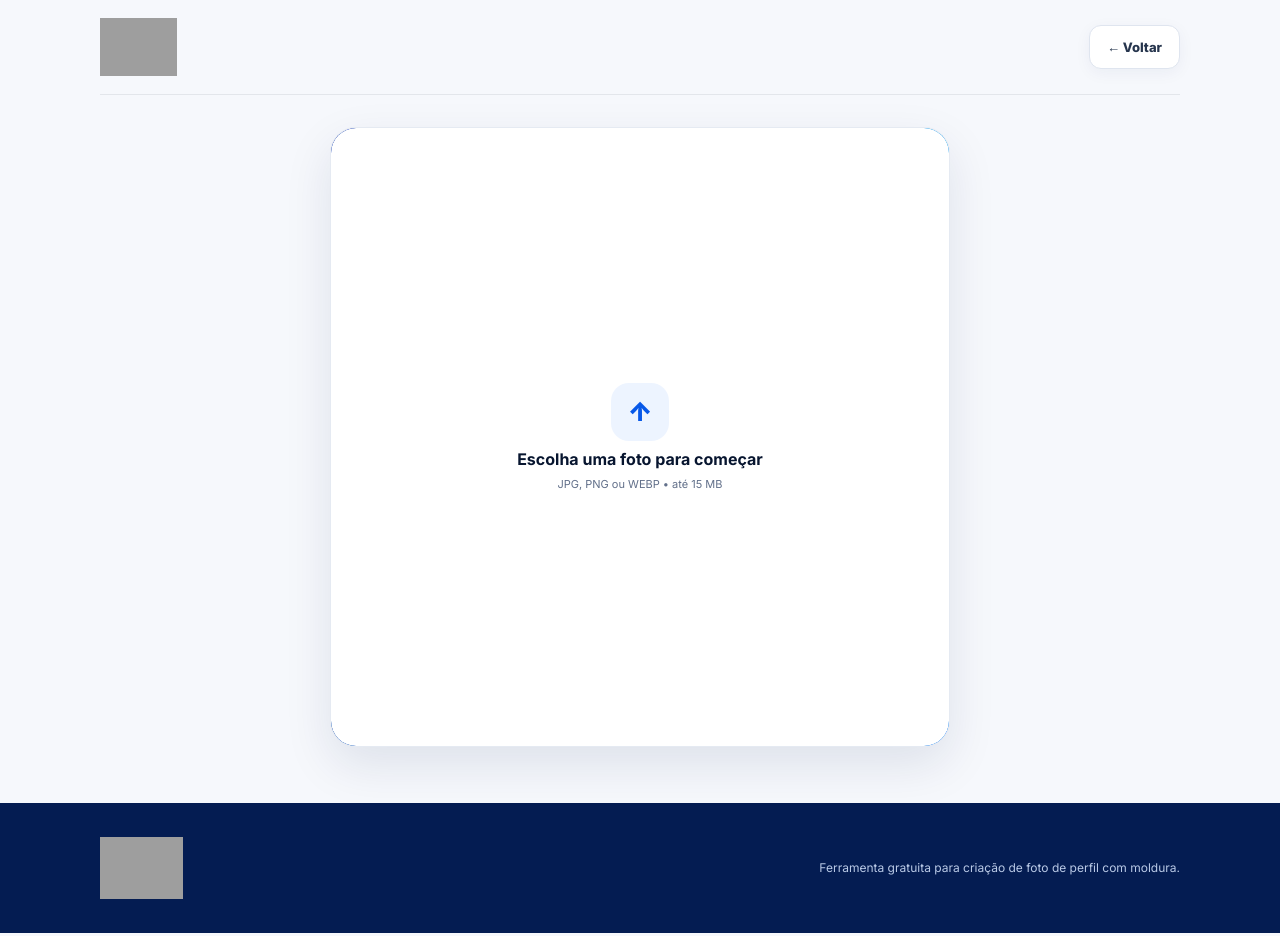
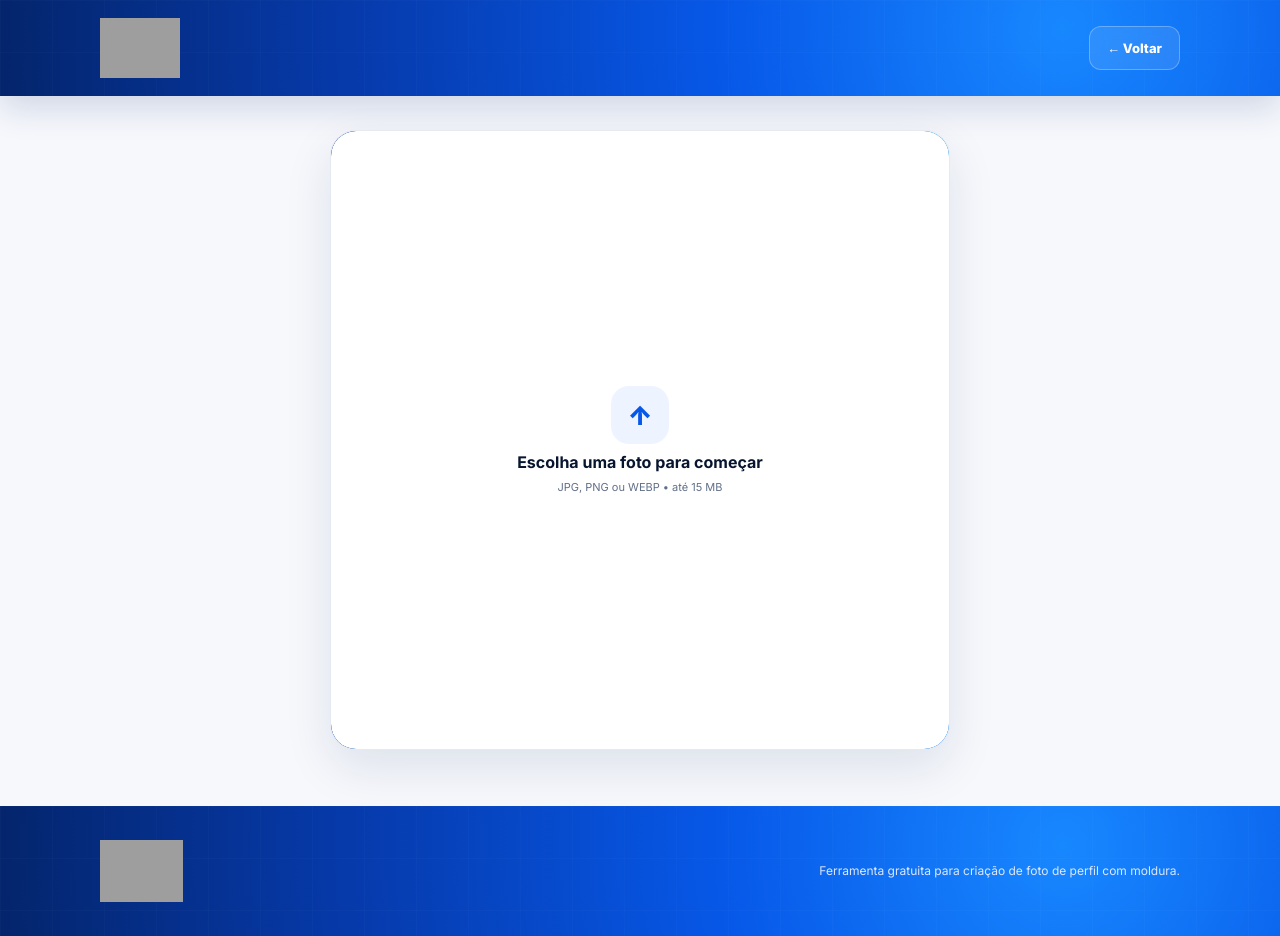
Before and after one commit to Hunter954/FiltroDeoclecio, a Flask app: page /f/deoclecio-44222/editor in a window 1280 px wide. Run offline with Flask 3, Linux system fonts and the light colour scheme; data comes from the database, SQL or seed files in the repository; some libraries are stand-ins or nearby versions; grey boxes are pictures that could not be loaded.

Commit message:
Add files via upload

```diff
--- a/app/static/css/site.css
+++ b/app/static/css/site.css
@@ -48,3 +48,47 @@
   .editor-canvas-area .editor-stage{border-radius:20px}
   .editor-stage .stage-hint{border-radius:19px}
 }
+
+
+/* Campaign gradient continuity: editor header and public footers */
+footer,
+.editor-header-band{
+  position:relative;
+  background:radial-gradient(circle at 83% 30%,#1888ff 0,#0758e8 32%,#0639a9 68%,#04256c 100%);
+}
+footer:before,
+.editor-header-band:before{
+  content:"";
+  position:absolute;
+  inset:0;
+  pointer-events:none;
+  background-image:linear-gradient(rgba(255,255,255,.035) 1px,transparent 1px),linear-gradient(90deg,rgba(255,255,255,.035) 1px,transparent 1px);
+  background-size:52px 52px;
+  opacity:.55;
+}
+footer .footer-inner,
+.editor-header-band .editor-topline{position:relative;z-index:1}
+.editor-header-band{box-shadow:0 12px 34px rgba(4,37,108,.16)}
+.editor-header-band .editor-topline{min-height:96px;margin:0 auto;padding:18px 0;border-bottom:0}
+.editor-header-band .editor-campaign-logo img{max-width:215px;max-height:60px}
+.editor-header-band .editor-logo-fallback{color:#fff}
+.editor-header-band .editor-back{
+  border-color:rgba(255,255,255,.28);
+  background:rgba(255,255,255,.10);
+  color:#fff;
+  box-shadow:none;
+  backdrop-filter:blur(8px);
+}
+.editor-header-band .editor-back:hover{
+  border-color:rgba(255,255,255,.48);
+  background:rgba(255,255,255,.16);
+  box-shadow:0 8px 24px rgba(0,0,0,.10);
+}
+.editor-simple-section{padding-top:34px}
+footer{color:#dbe7ff}
+footer .footer-inner p{color:#dbe7ff}
+@media(max-width:700px){
+  .editor-header-band .editor-topline{min-height:78px;padding:12px 0;margin:0 auto}
+  .editor-header-band .editor-campaign-logo img{max-width:155px;max-height:46px}
+  .editor-simple-section{padding-top:20px}
+}
--- a/app/templates/editor.html
+++ b/app/templates/editor.html
@@ -2,8 +2,8 @@
 {% block body %}
 <div class="site editor-site" style="--brand:{{featured.primary_color}};--accent:{{featured.accent_color}}">
 <main class="editor-simple-main">
-<section class="editor-simple-section"><div class="wrap editor-simple-wrap">
-<div class="editor-topline">
+<header class="editor-header-band">
+  <div class="wrap editor-topline">
     <a class="editor-campaign-logo" href="{{ url_for('public.filter_page', slug=featured.slug) }}" aria-label="Voltar para a página inicial">
       {% set editor_logo_url=url_for('public.footer_logo') %}
       <img src="{{editor_logo_url}}" alt="Logomarca da campanha" onerror="this.style.display='none';this.nextElementSibling.style.display='block'">
@@ -11,6 +11,8 @@
     </a>
     <a href="{{ url_for('public.filter_page', slug=featured.slug) }}" class="editor-back">← Voltar</a>
   </div>
+</header>
+<section class="editor-simple-section"><div class="wrap editor-simple-wrap">
 <div class="editor-workspace">
   <div class="editor-canvas-area {{'has-filter-nav' if filters|length > 1 else 'no-filter-nav'}}">
     {% if filters|length > 1 %}<button class="filter-arrow filter-prev" id="filterPrev" aria-label="Filtro anterior">‹</button>{% endif %}
```
Lines whose indentation alone changed are shown as unchanged.
